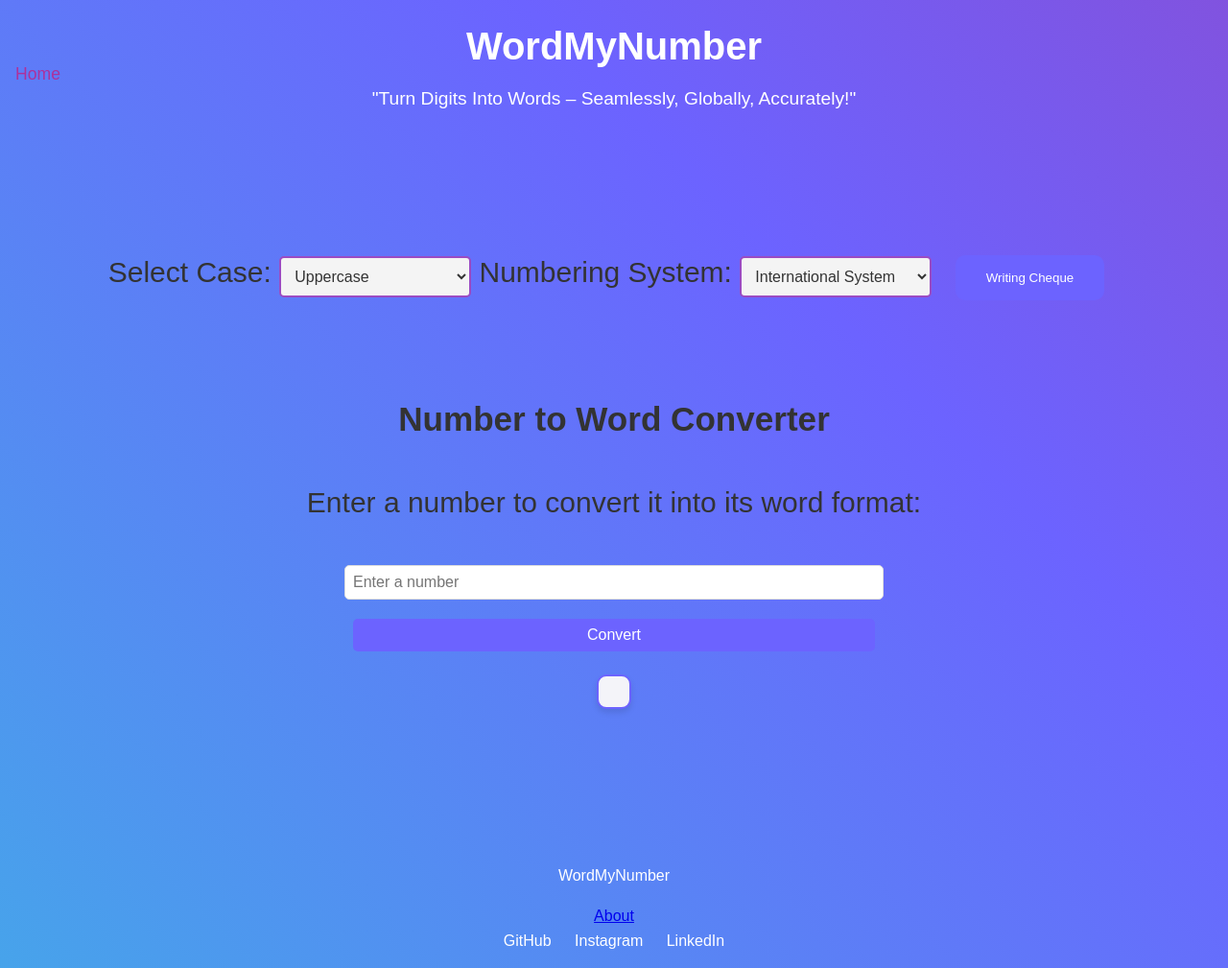
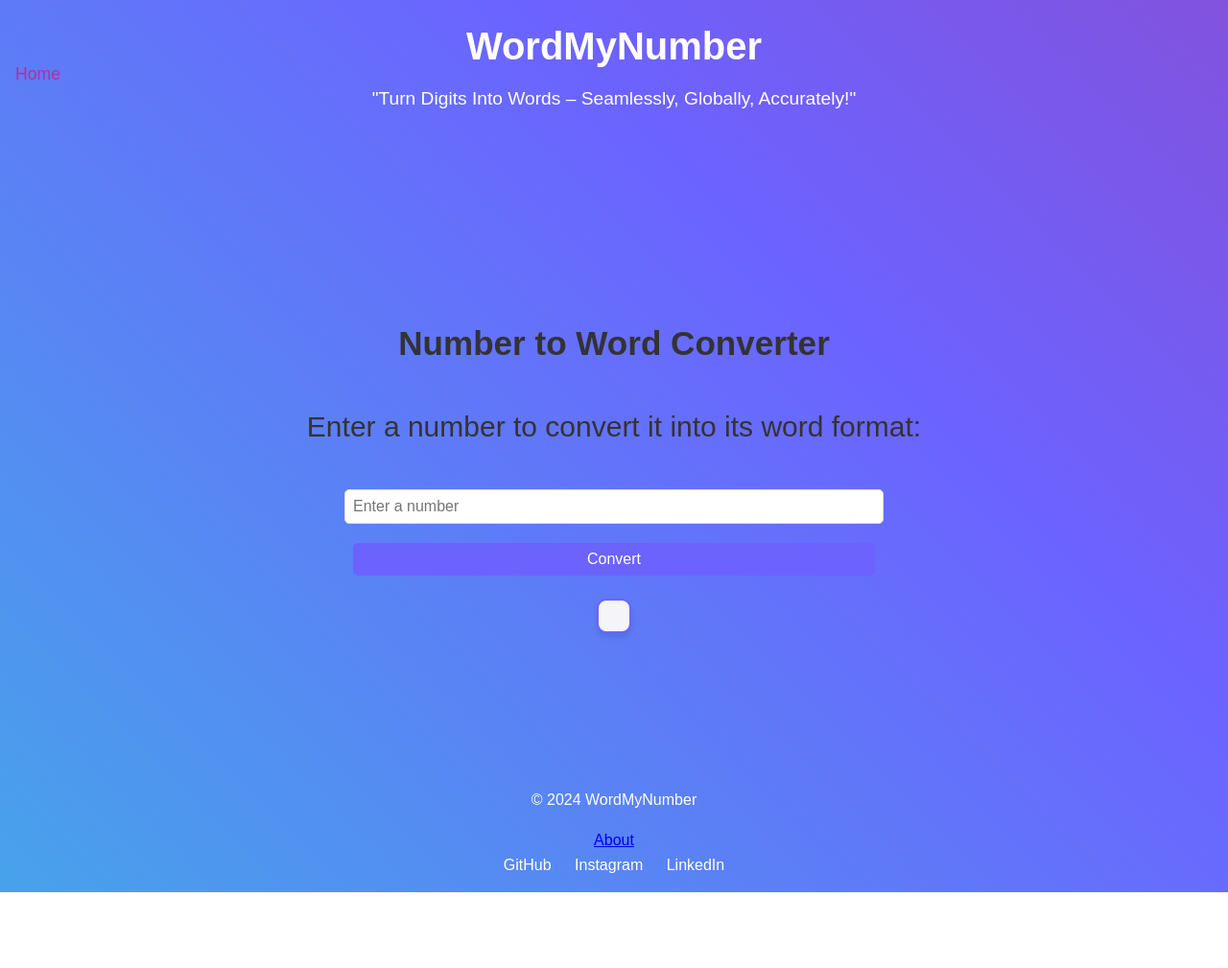
Before and after one commit to Shivika-5236/Number-To-Word-Converter, a plain HTML site: page converter.html in a window 1280 px wide. Shown: the whole page at 96% size. After the commit the page ends 930 px from the top, so only its background shows below. Drawn offline with Linux system fonts and the light colour scheme.

Commit message:
Update converter.html

```diff
--- a/converter.html
+++ b/converter.html
@@ -5,7 +5,7 @@
   <meta name="viewport" content="width=device-width, initial-scale=1.0">
   <title>WordMyNumber</title>
   <link rel="stylesheet" href="./converterstyle.css">
-  </head>
+</head>
 <body>
   <header>
     <div class="logo">
@@ -20,34 +20,17 @@
   </header>
 
   <section id="features" class="features">
-    <div class="tabs">
-      <label for="caseSelect">Select Case:</label>
-      <select id="caseSelect" aria-label="Select text case">
-        <option value="uppercase">Uppercase</option>
-        <option value="lowercase">Lowercase</option>
-        <option value="camel">Camel Case</option>
-      </select>
-
-      <label for="scaleSelect">Numbering System:</label>
-      <select id="scaleSelect" aria-label="Select numbering system">
-        <option value="InternationalSystem">International System</option>
-        <option value="IndianSystem">Indian System</option>
-      </select>
-      <button id="chequeButton">Writing Cheque</button>
-    </div>
-
     <div class="converter">
       <h3>Number to Word Converter</h3>
       <p>Enter a number to convert it into its word format:</p>
       <input type="text" id="numberInput" placeholder="Enter a number" />
       <button id="convertButton">Convert</button><br>
       <p id="result"></p>
-
     </div>
   </section>
 
   <footer>
-    <p> WordMyNumber</p>
+    <p>&copy; 2024 WordMyNumber</p>
     <a href="./about.html">About</a>
     <div class="social-links">
       <a href="https://github.com/yourrepo" target="_blank">GitHub</a>
@@ -57,6 +40,5 @@
   </footer>
 
   <script src="./converterscript.js"></script>
-
 </body>
 </html>
```
